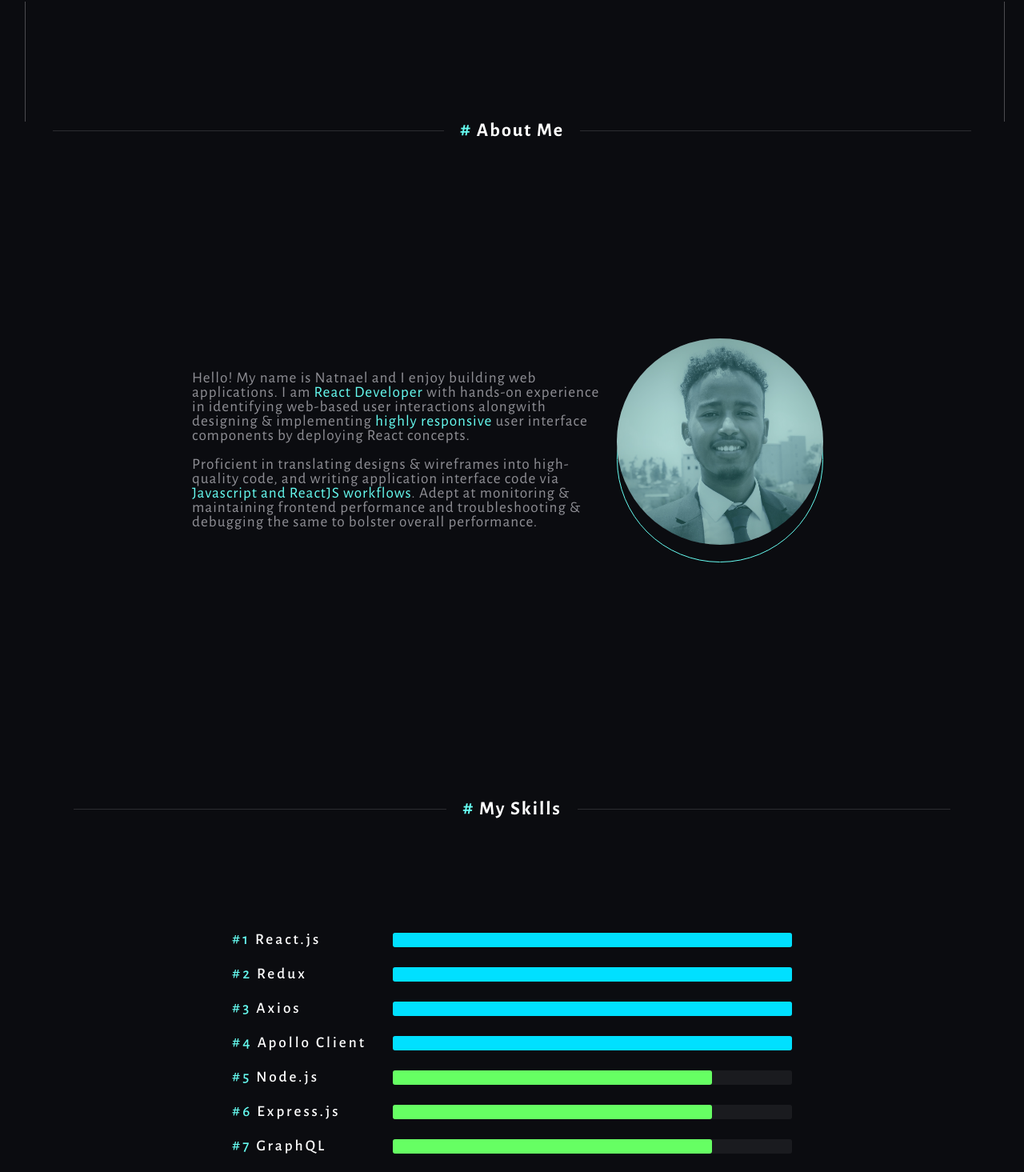
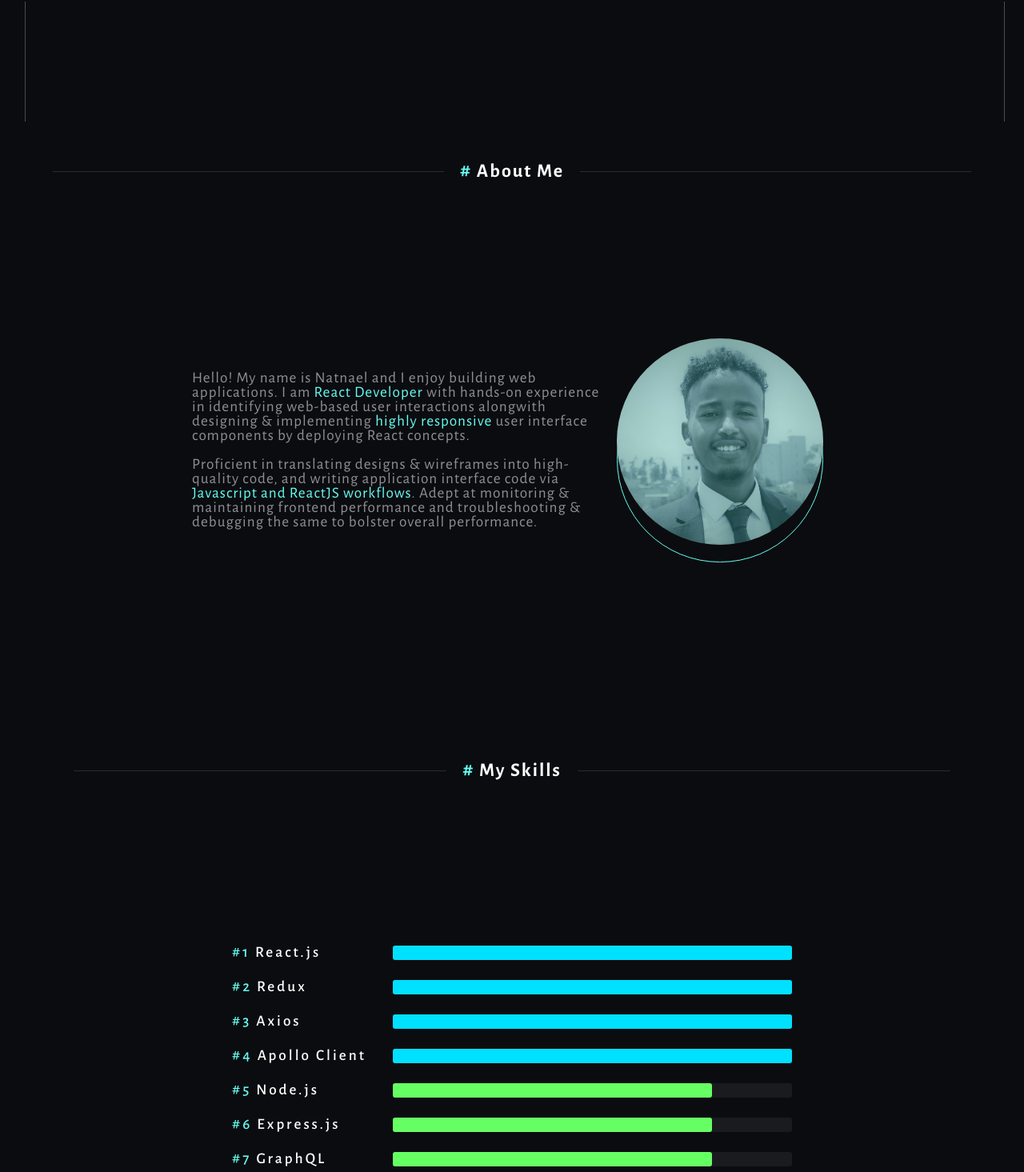
Before and after one commit to NatiG100/portfolio, a React (Create React App) app: page / in a window 1280 px wide. Shown: the part 648-2113 px from the top of the page at 80% size. Built offline with nearby package versions, Linux system fonts and the light colour scheme.

Commit message:
fix about section

```diff
--- a/src/sections/AboutSection/AboutSectionElements.js
+++ b/src/sections/AboutSection/AboutSectionElements.js
@@ -11,8 +11,8 @@ export const StyledAboutSection = styled.section`
     max-width: ${theme.size.appMaxWidth};
     margin-left: auto;
     margin-right: auto;
-    padding-left: 4%;
-    padding-right: 4%;
+    padding: 4%;
+
 `;
 
 export const StyledAboutWrapper = styled.div`
@@ -24,14 +24,13 @@ export const StyledAboutWrapper = styled.div`
     grid-template-columns:1fr max-content ;
     align-items: center;
     justify-content: center;
+    min-height: max-content;
     @media ${theme.breakPoints.device.laptop}{
-        max-width: 600px;
-        grid-template-columns:1fr;
-        grid-template-rows:max-content max-content;
-        margin-top: 7%;
-        gap:7%;
+        display: flex;
+        flex-direction: column-reverse;
         align-items: center;
-        justify-items:center;
+        justify-content: center;
+        gap: 20px;
     }
 `;
 export const StyledP = styled.p`
@@ -40,7 +39,6 @@ export const StyledP = styled.p`
     letter-spacing: 1px;
     font-weight: 300;
     @media ${theme.breakPoints.device.laptop}{
-        grid-row: 2;
         text-align: center;
     }
     em{
--- a/src/sections/SkillSection/SkillSectionElements.js
+++ b/src/sections/SkillSection/SkillSectionElements.js
@@ -2,15 +2,14 @@ import styled from 'styled-components';
 import theme from '../../theme';
 
 export const StyledSkillSection = styled.section`
-    padding-top: 6vh;
     width: 100%;
     display: grid;
     grid-template-rows:max-content 1fr ;
     grid-template-columns:1fr ;
     justify-content:center ;
     align-items:center ;
-    height: calc(100vh - 80px);
-    min-height: 400px;
+    min-height:100vh;
+    height: max-content;
     max-width: ${theme.size.appMaxWidth};
     margin-left: auto;
     margin-right: auto;
```
